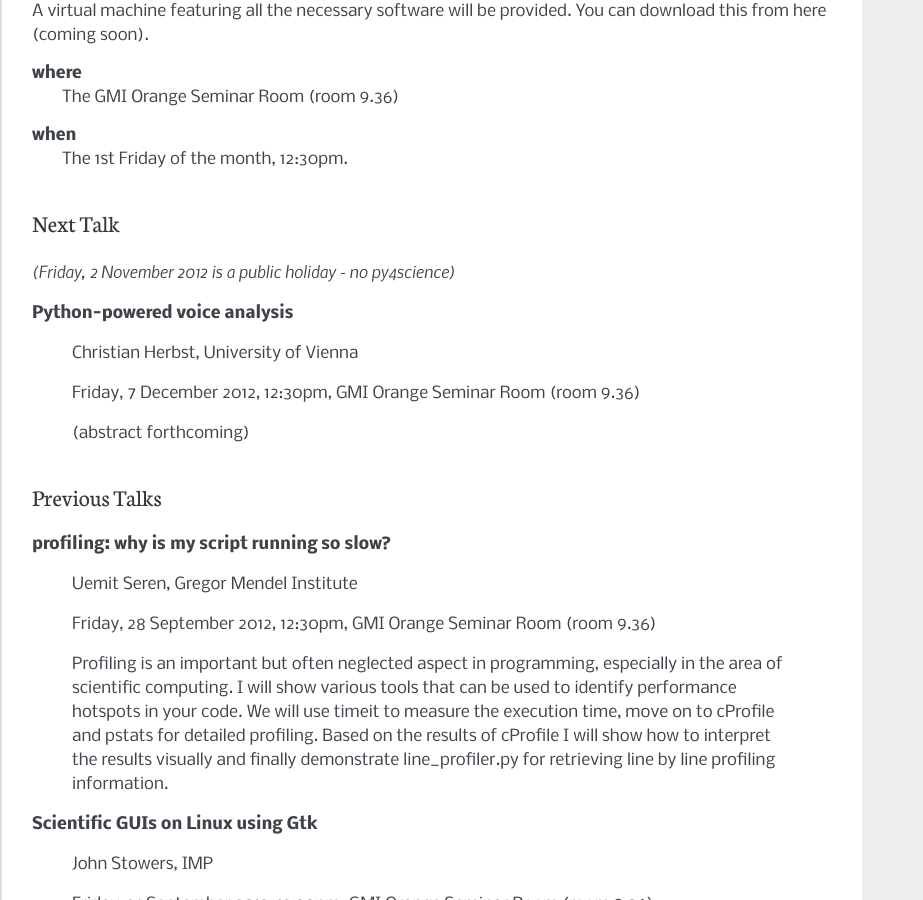
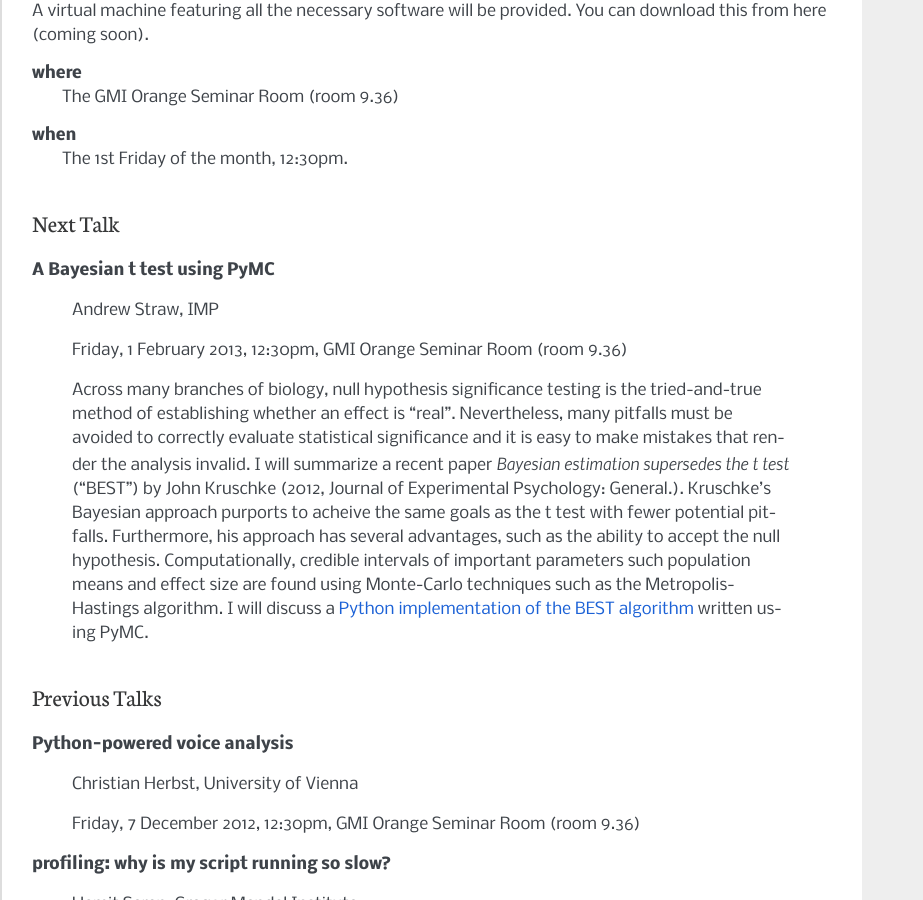
Before and after one commit to strawlab/py4science-vbc, a Sphinx documentation site: the page built from source/index.rst, in a window 1280 px wide and 900 px high, scrolled down 478 px. Shown: the whole window, without its empty margins (0-923 px from the left). Built offline with Sphinx 7.4.7, drawn with Linux system fonts in a browser that asks for light colours; formulas are drawn with MathJax 3.

Commit message:
update for meeting

```diff
--- a/source/index.rst
+++ b/source/index.rst
@@ -50,18 +50,36 @@ from here (coming soon).
 Next Talk
 ---------
 
-*(Friday, 2 November 2012 is a public holiday - no py4science)*
+**A Bayesian t test using PyMC**
+
+  Andrew Straw, IMP
+
+  Friday, 1 February 2013, 12:30pm, GMI Orange Seminar Room (room 9.36)
+
+  Across many branches of biology, null hypothesis significance
+  testing is the tried-and-true method of establishing whether an
+  effect is "real". Nevertheless, many pitfalls must be avoided to
+  correctly evaluate statistical significance and it is easy to make
+  mistakes that render the analysis invalid. I will summarize a recent
+  paper *Bayesian estimation supersedes the t test* ("BEST") by John
+  Kruschke (2012, Journal of Experimental Psychology:
+  General.). Kruschke's Bayesian approach purports to acheive the same
+  goals as the t test with fewer potential pitfalls. Furthermore, his
+  approach has several advantages, such as the ability to accept the
+  null hypothesis. Computationally, credible intervals of important
+  parameters such population means and effect size are found using
+  Monte-Carlo techniques such as the Metropolis-Hastings algorithm. I
+  will discuss a `Python implementation of the BEST algorithm
+  <http://github.com/strawlab/best>`_ written using PyMC.
+
+Previous Talks
+--------------
 
 **Python-powered voice analysis**
 
   Christian Herbst, University of Vienna
 
   Friday, 7 December 2012, 12:30pm, GMI Orange Seminar Room (room 9.36)
-
-  (abstract forthcoming)
-
-Previous Talks
---------------
 
 **profiling: why is my script running so slow?**
 
```
